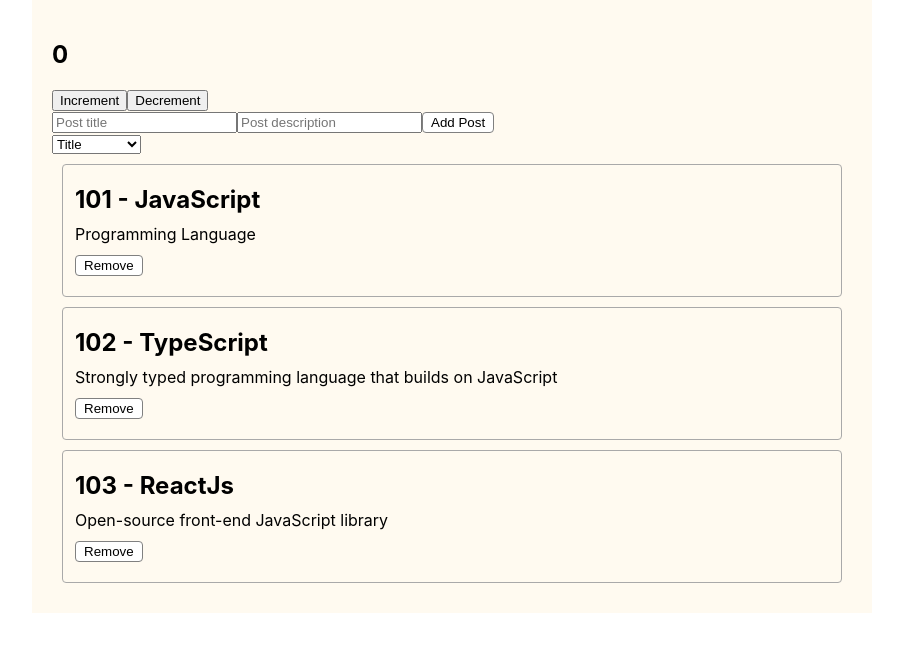
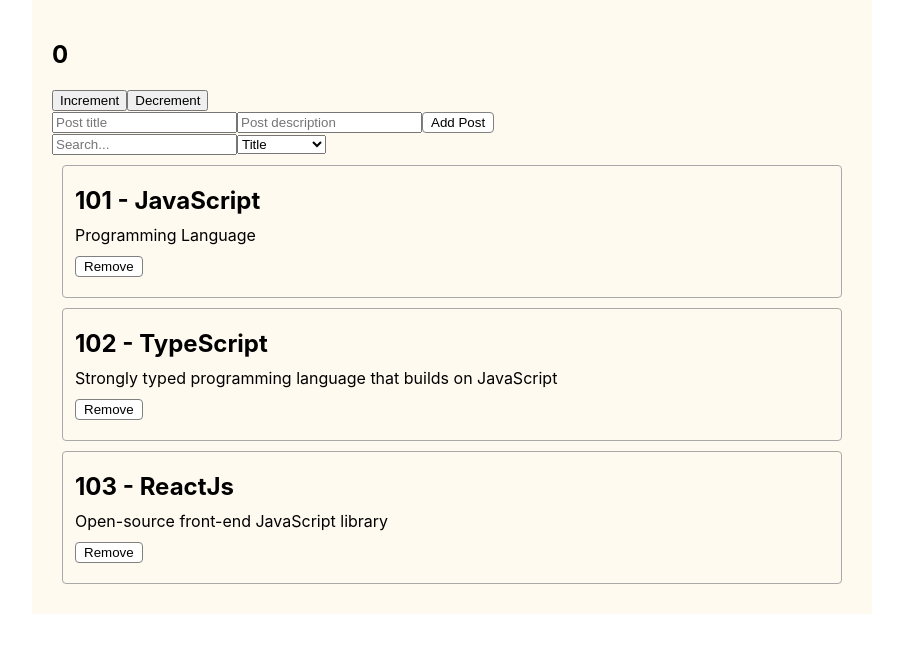
Before and after one commit to ArMikael/react-2023, a React (Create React App) app: page / in a window 1280 px wide. Shown: the top 652 px of the page, without its empty margins (188-1091 px from the left). Built offline with nearby package versions, Linux system fonts and the light colour scheme.

Commit message:
feat(sort and filter): Added filter functionality for posts list using useMemo.

```diff
--- a/src/App.js
+++ b/src/App.js
@@ -1,9 +1,10 @@
 import Counter from "./components/Counter";
 import '../src/styles/App.scss';
-import React, { useState } from "react";
+import React, {useMemo, useState} from "react";
 import PostList from "./components/PostList";
 import PostForm from "./components/PostForm";
 import RcSelect from "./components/ui/rc-select/RcSelect";
+import RcInput from "./components/ui/rc-input/RcInput";
 
 function App() {
     const [ posts, setPosts ] = useState([
@@ -13,6 +14,19 @@
     ]);
 
     const [selectedSort, setSelectedSort] = useState('');
+    const [searchQuery, setSearchQuery] = useState('');
+
+    const sortedPosts = useMemo(() => {
+        if (selectedSort) {
+            return [...posts].sort((a, b) => a[selectedSort]?.localeCompare(b[selectedSort]));
+        } else {
+            return posts;
+        }
+    }, [selectedSort, posts]);
+
+    const sortedAndFilteredPosts = useMemo(() => {
+        return sortedPosts.filter(post => post.title.toLowerCase().includes(searchQuery));
+    }, [searchQuery, sortedPosts]);
 
     const sortListOptions = [
         {
@@ -35,7 +49,6 @@
 
     const sortPosts = (sort) => {
         setSelectedSort(sort);
-        setPosts([...posts].sort((a, b) => a[sort]?.localeCompare(b[sort])));
     }
 
   return (
@@ -44,14 +57,20 @@
 
         <PostForm create={createPost} posts={posts}></PostForm>
 
+        <RcInput type="text"
+                 value={searchQuery}
+                 onChange={event => setSearchQuery(event.target.value)}
+                 placeholder="Search...">
+        </RcInput>
+
         <RcSelect options={sortListOptions}
                   defaultValue='Title'
                   value={selectedSort}
                   onChange={sortPosts}>
         </RcSelect>
 
-        {posts.length !== 0
-                ? <PostList remove={removePost} posts={posts}></PostList>
+        {sortedAndFilteredPosts.length !== 0
+                ? <PostList remove={removePost} posts={sortedAndFilteredPosts}></PostList>
                 : <h2 className='empty-state'>Posts not found</h2>
         }
 
```
